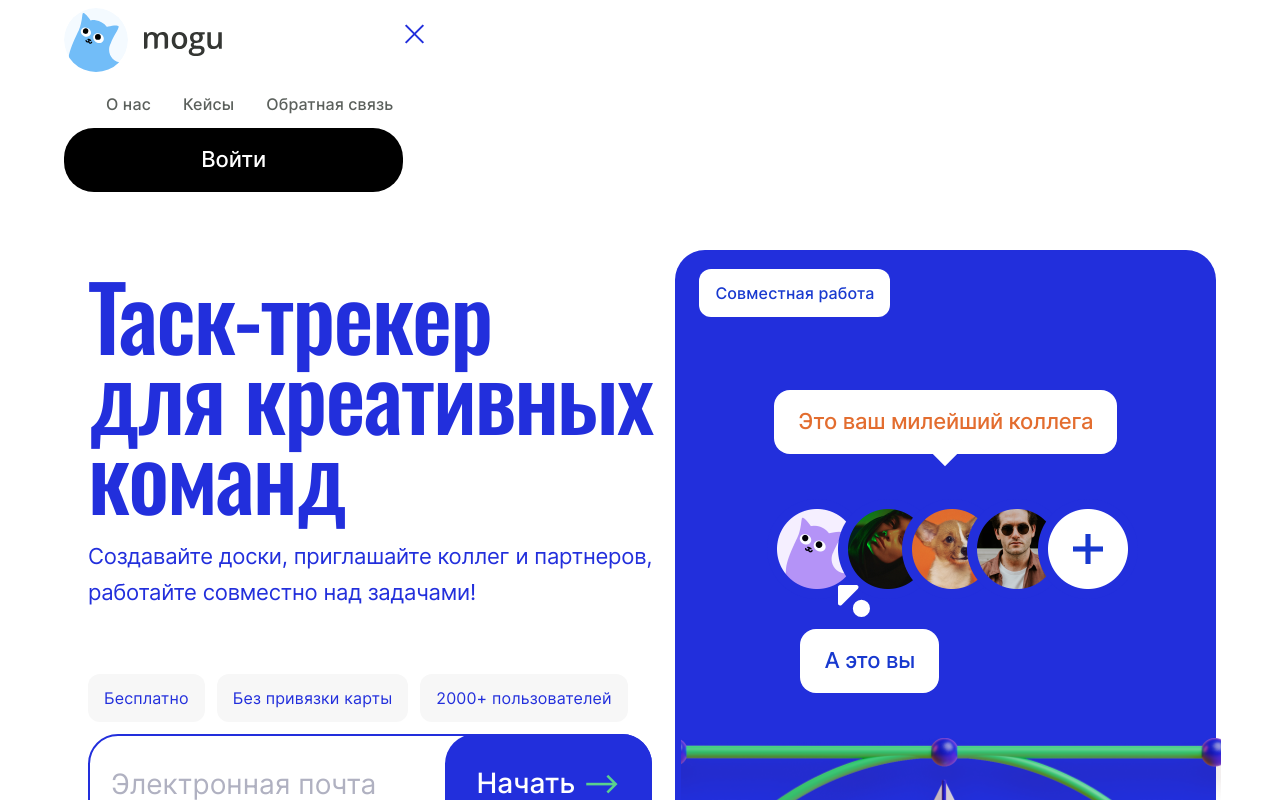
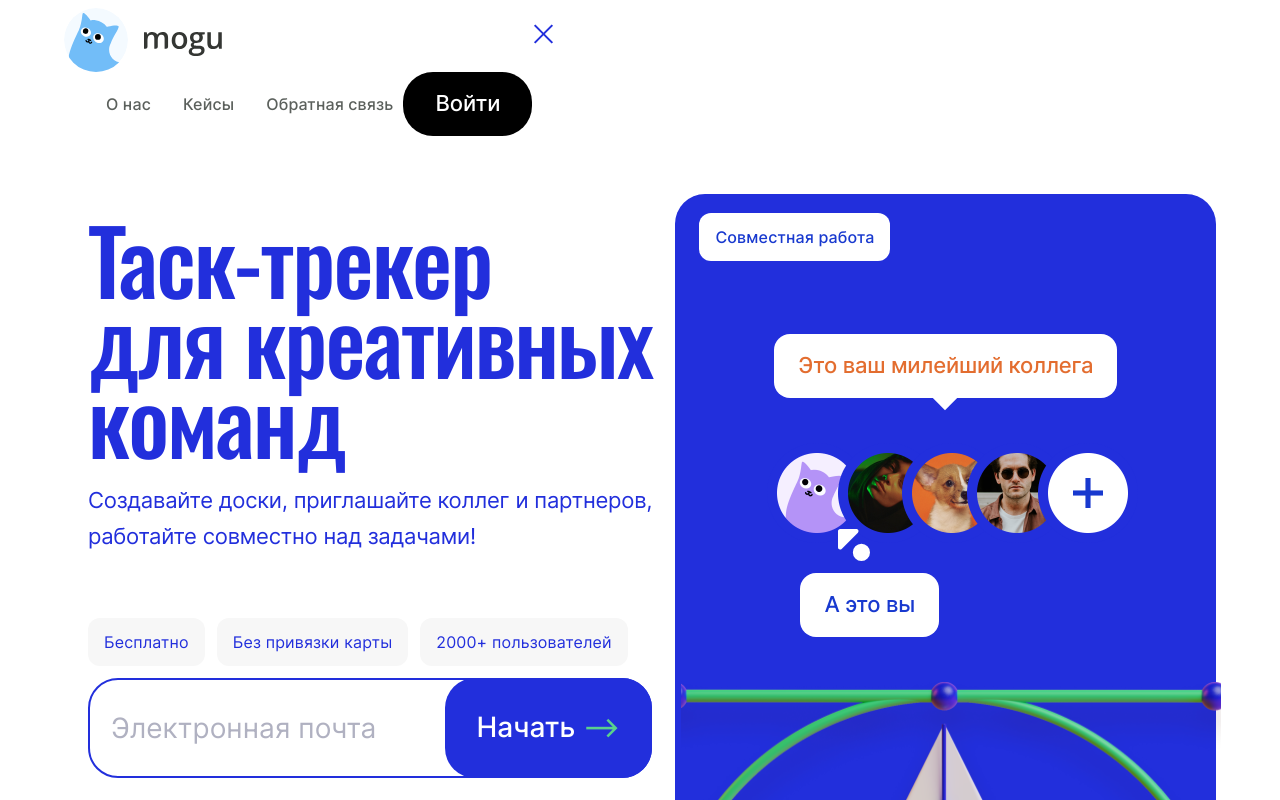
Before and after one commit to vmikhas/mogu, a React (Create React App) app: page / in a window 1280 px wide. Shown: the top 800 px of the page. Built offline with nearby package versions, Linux system fonts and the light colour scheme.

Commit message:
исправил дисплей в хедере

```diff
--- a/src/header/Header.scss
+++ b/src/header/Header.scss
@@ -136,9 +136,6 @@
 		display: grid;
 		grid-template-columns: 1fr min-content;
 
-		&_open {
-			display: block;
-		}
 
 		@media (max-width: $MIN-DESKTOP) {
 			position: absolute;
```
